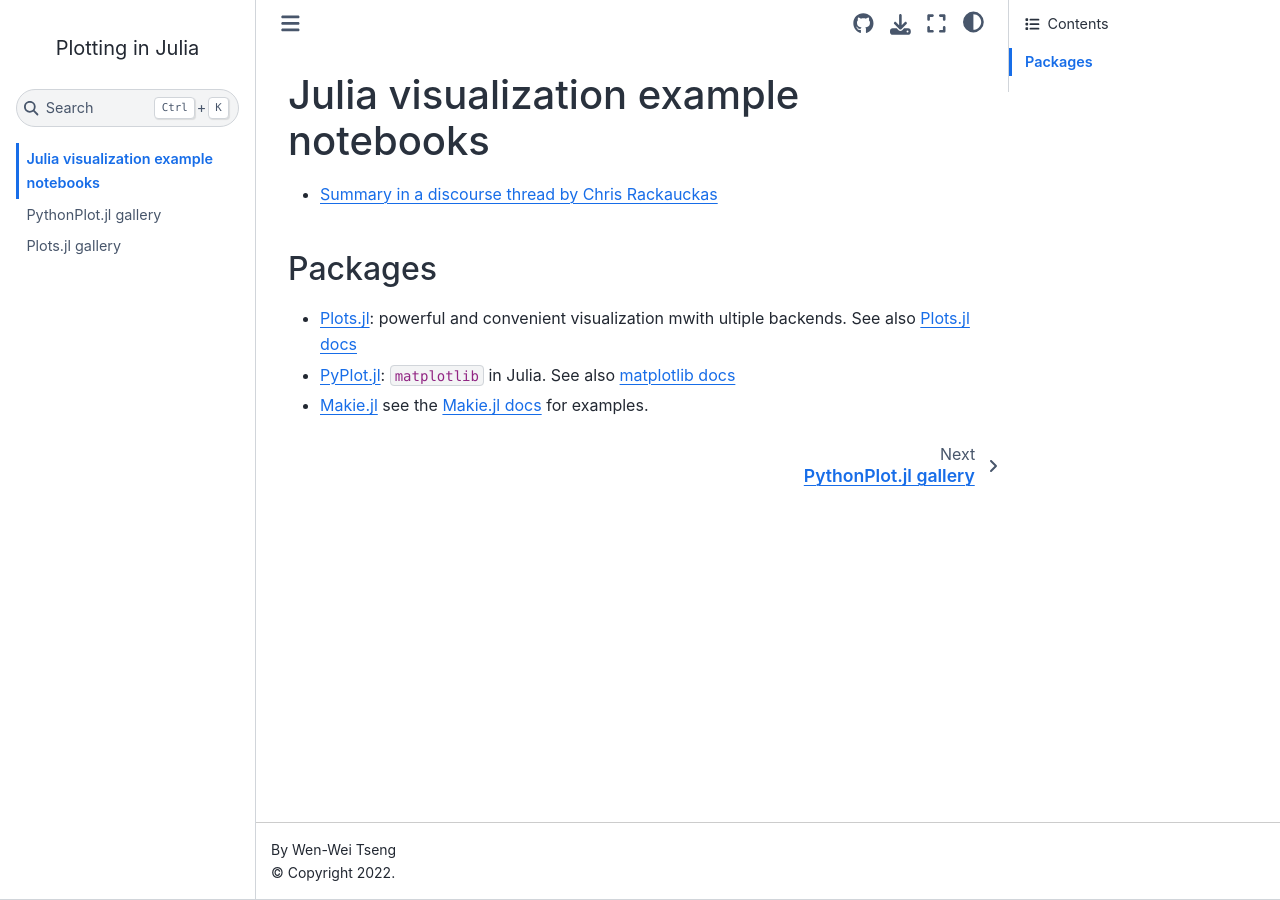
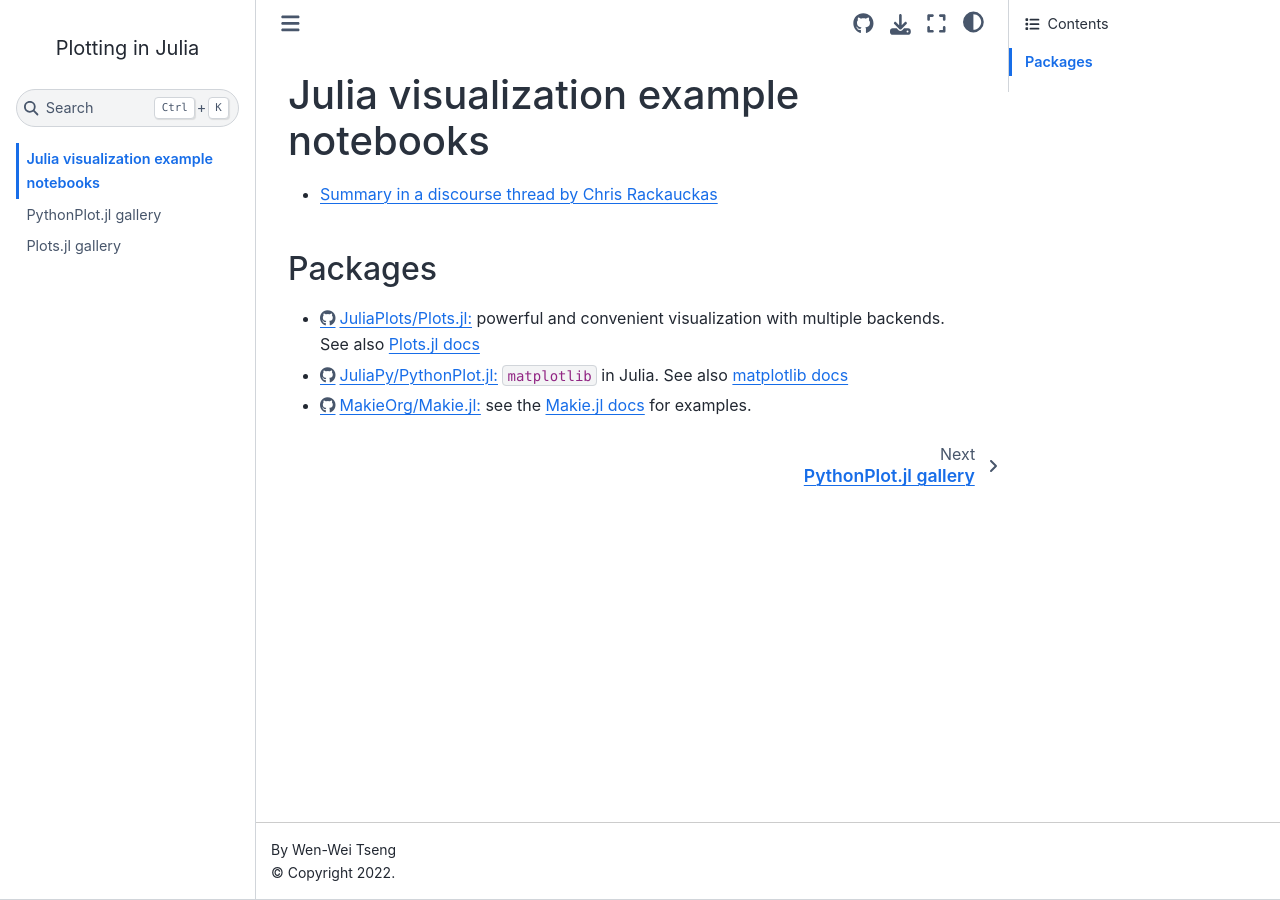
Before and after one commit to sosiristseng/jl-visual, a Jupyter Book: the page built from docs/index.md, in a window 1280 px wide. Built offline with Jupyter Book 1.0.4 settings and Sphinx 7.4.7 and the Sphinx Book theme 1.1.4, drawn with Linux system fonts in a browser that asks for light colours.

Commit message:
PythonPlot

```diff
--- a/docs/index.md
+++ b/docs/index.md
@@ -4,6 +4,6 @@
 
 ## Packages
 
-- [Plots.jl](https://github.com/JuliaPlots/Plots.jl): powerful and convenient visualization mwith ultiple backends. See also [Plots.jl docs](http://docs.juliaplots.org/latest/)
-- [PyPlot.jl](https://github.com/JuliaPy/PyPlot.jl): `matplotlib` in Julia. See also [matplotlib docs](https://matplotlib.org/stable/index.html)
-- [Makie.jl](https://github.com/JuliaPlots/Makie.jl) see the [Makie.jl docs](https://docs.makie.org/stable/) for examples.
+- https://github.com/JuliaPlots/Plots.jl: powerful and convenient visualization with multiple backends. See also [Plots.jl docs](http://docs.juliaplots.org/latest/)
+- https://github.com/JuliaPy/PythonPlot.jl: `matplotlib` in Julia. See also [matplotlib docs](https://matplotlib.org/stable/index.html)
+- https://github.com/MakieOrg/Makie.jl: see the [Makie.jl docs](https://docs.makie.org/stable/) for examples.
```
